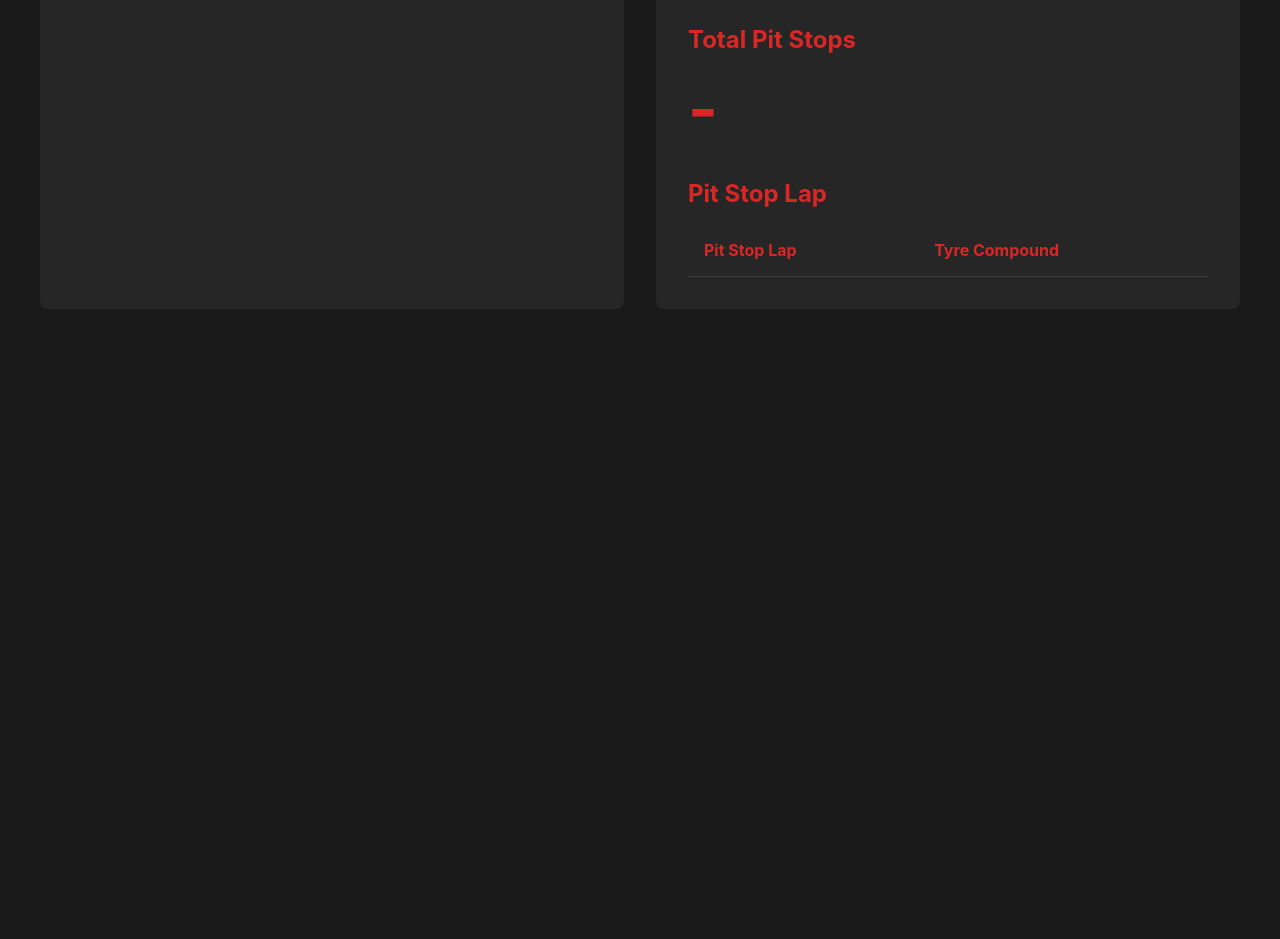
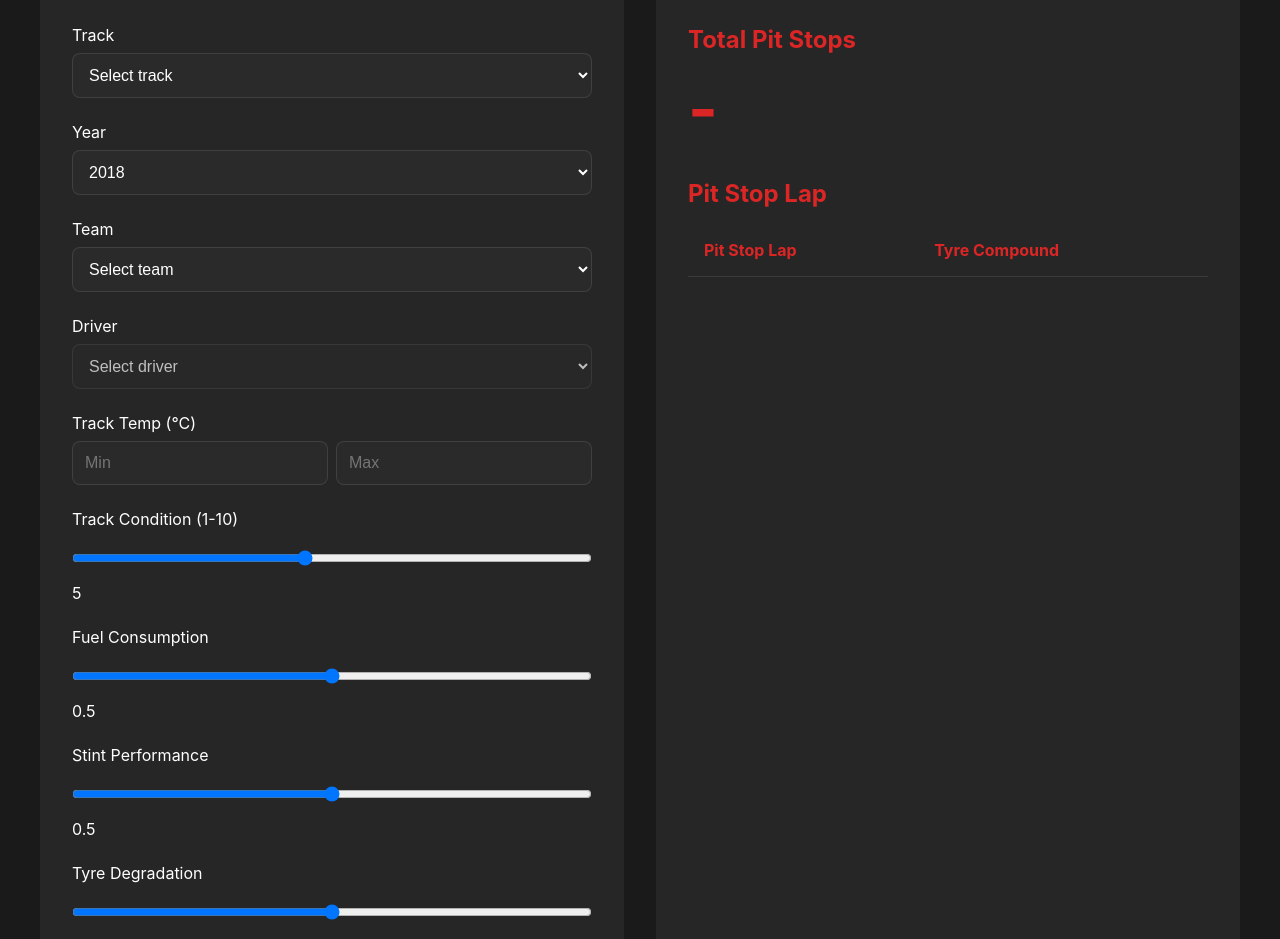
Before and after one commit to TansinTaj/F1--race-strategy, a React (Create React App) app in the folder frontend/: page / in a window 1280 px wide. Shown: the part 120-1059 px from the top of the page. Before the commit the page ends 800 px from the top, so only its background shows below. Built offline with nearby package versions, Linux system fonts and the light colour scheme.

Commit message:
Update InputForm.jsx

```diff
--- a/frontend/src/Components/InputForm.jsx
+++ b/frontend/src/Components/InputForm.jsx
@@ -1,11 +1,20 @@
 import React, { useState } from 'react';
 import axios from 'axios';
-import './styles/Dashboard.css';
+import './styles/Dashboard.css'; // ✅ Corrected path
 
 const VALIDATION_RANGES = {
-  temperature: { min: -50, max: 60 },
-  trackCondition: { min: 1, max: 10 },
-  performance: { min: 0, max: 1 }
+  temperature: {
+    min: -50,  // Adjust these based on your data
+    max: 60
+  },
+  trackCondition: {
+    min: 1,
+    max: 10
+  },
+  performance: {  // For fuel, stint, and tyre degradation
+    min: 0,
+    max: 1
+  }
 };
 
 const InputForm = ({ onSubmit }) => {
@@ -17,16 +26,37 @@ const InputForm = ({ onSubmit }) => {
     trackTempMin: '',
     trackTempMax: '',
     rainfall: '',
-    trackConditionIndex: 5,
-    fuelConsumptionPerStint: 0.5,
-    stintPerformance: 0.5,
-    tyreDegradationPerStint: 0.5,
+    // Adding new sliders with default values
+    trackConditionIndex: 5,  // Scale of 1-10
+    fuelConsumptionPerStint: 0.5,  // Scale of 0-1
+    stintPerformance: 0.5,  // Scale of 0-1
+    tyreDegradationPerStint: 0.5,  // Scale of 0-1
   });
 
-  const tracks = ['Abu Dhabi Grand Prix', 'Australian Grand Prix', 'Austrian Grand Prix', 'Azerbaijan Grand Prix', 'Bahrain Grand Prix', 'Belgian Grand Prix', 'Brazilian Grand Prix', 'British Grand Prix', 'Canadian Grand Prix', 'Chinese Grand Prix', 'Dutch Grand Prix', 'Eifel Grand Prix', 'Emilia Romagna Grand Prix', 'French Grand Prix', 'German Grand Prix', 'Hungarian Grand Prix', 'Italian Grand Prix', 'Japanese Grand Prix', 'Mexican Grand Prix', 'Mexico City Grand Prix', 'Miami Grand Prix', 'Monaco Grand Prix', 'Portuguese Grand Prix', 'Qatar Grand Prix', 'Russian Grand Prix', 'Sakhir Grand Prix', 'Singapore Grand Prix', 'Spanish Grand Prix', 'Styrian Grand Prix', 'São Paulo Grand Prix', 'Turkish Grand Prix', 'Tuscan Grand Prix', 'United States Grand Prix']; // trimmed for brevity
+  const tracks = [
+    'Abu Dhabi Grand Prix', 'Australian Grand Prix', 'Austrian Grand Prix',
+    'Azerbaijan Grand Prix', 'Bahrain Grand Prix', 'Belgian Grand Prix',
+    'Brazilian Grand Prix', 'British Grand Prix', 'Canadian Grand Prix',
+    'Chinese Grand Prix', 'Dutch Grand Prix', 'Eifel Grand Prix',
+    'Emilia Romagna Grand Prix', 'French Grand Prix', 'German Grand Prix',
+    'Hungarian Grand Prix', 'Italian Grand Prix', 'Japanese Grand Prix',
+    'Mexican Grand Prix', 'Mexico City Grand Prix', 'Miami Grand Prix',
+    'Monaco Grand Prix', 'Portuguese Grand Prix', 'Qatar Grand Prix',
+    'Russian Grand Prix', 'Sakhir Grand Prix', 'Singapore Grand Prix',
+    'Spanish Grand Prix', 'Styrian Grand Prix', 'São Paulo Grand Prix',
+    'Turkish Grand Prix', 'Tuscan Grand Prix', 'United States Grand Prix'
+  ];
+
   const years = ['2018', '2019', '2020', '2021', '2022'];
-  const teams = ['Alfa Romeo', 'Alfa Romeo Racing', 'AlphaTauri', 'Alpine', 'Aston Martin', 'Ferrari', 'Force India', 'Haas F1 Team', 'McLaren', 'Mercedes', 'Racing Point', 'Red Bull Racing', 'Renault', 'Sauber', 'Toro Rosso', 'Williams'];
- const driverOptions = {
+
+  const teams = [
+    'Alfa Romeo', 'Alfa Romeo Racing', 'AlphaTauri', 'Alpine',
+    'Aston Martin', 'Ferrari', 'Force India', 'Haas F1 Team',
+    'McLaren', 'Mercedes', 'Racing Point', 'Red Bull Racing',
+    'Renault', 'Sauber', 'Toro Rosso', 'Williams'
+  ];
+
+  const driverOptions = {
     'Alfa Romeo': ['BOT', 'ZHO'],
     'Alfa Romeo Racing': ['GIO', 'KUB', 'RAI'],
     'AlphaTauri': ['GAS', 'KVY', 'TSU'],
@@ -262,32 +292,49 @@ const InputForm = ({ onSubmit }) => {
 
   const handleChange = (e) => {
     const { name, value } = e.target;
-    setFormData(prev => ({ ...prev, [name]: value, ...(name === 'team' ? { driver: '' } : {}) }));
+    setFormData(prevData => ({
+      ...prevData,
+      [name]: value,
+      ...(name === 'team' ? { driver: '' } : {})
+    }));
   };
 
   const handleSliderChange = (e) => {
     const { name, value } = e.target;
-    setFormData(prev => ({ ...prev, [name]: parseFloat(value) }));
+    setFormData(prev => ({
+      ...prev,
+      [name]: parseFloat(value)
+    }));
   };
 
   const validateFormData = (data) => {
     const errors = [];
+
+    // Required fields
     if (!data.track) errors.push('Track is required');
     if (!data.team) errors.push('Team is required');
     if (!data.driver) errors.push('Driver is required');
     if (!data.rainfall) errors.push('Rainfall is required');
 
+    // Temperature validation
     const tempMin = parseInt(data.trackTempMin);
     const tempMax = parseInt(data.trackTempMax);
-    if (isNaN(tempMin) || isNaN(tempMax)) errors.push('Temperature values must be valid numbers');
-    else {
-      if (tempMin < VALIDATION_RANGES.temperature.min || tempMin > VALIDATION_RANGES.temperature.max)
+
+    if (isNaN(tempMin) || isNaN(tempMax)) {
+      errors.push('Temperature values must be valid numbers');
+    } else {
+      if (tempMin < VALIDATION_RANGES.temperature.min || tempMin > VALIDATION_RANGES.temperature.max) {
         errors.push(`Minimum temperature must be between ${VALIDATION_RANGES.temperature.min}°C and ${VALIDATION_RANGES.temperature.max}°C`);
-      if (tempMax < VALIDATION_RANGES.temperature.min || tempMax > VALIDATION_RANGES.temperature.max)
+      }
+      if (tempMax < VALIDATION_RANGES.temperature.min || tempMax > VALIDATION_RANGES.temperature.max) {
         errors.push(`Maximum temperature must be between ${VALIDATION_RANGES.temperature.min}°C and ${VALIDATION_RANGES.temperature.max}°C`);
-      if (tempMin > tempMax) errors.push('Minimum temperature cannot be higher than maximum temperature');
+      }
+      if (tempMin > tempMax) {
+        errors.push('Minimum temperature cannot be higher than maximum temperature');
+      }
     }
 
+    // Slider validations
     if (data.trackConditionIndex < VALIDATION_RANGES.trackCondition.min ||
         data.trackConditionIndex > VALIDATION_RANGES.trackCondition.max) {
       errors.push(`Track condition must be between ${VALIDATION_RANGES.trackCondition.min} and ${VALIDATION_RANGES.trackCondition.max}`);
@@ -299,9 +346,9 @@ const InputForm = ({ onSubmit }) => {
       'Tyre degradation': data.tyreDegradationPerStint
     };
 
-    Object.entries(performanceInputs).forEach(([label, value]) => {
+    Object.entries(performanceInputs).forEach(([name, value]) => {
       if (value < VALIDATION_RANGES.performance.min || value > VALIDATION_RANGES.performance.max) {
-        errors.push(`${label} must be between ${VALIDATION_RANGES.performance.min} and ${VALIDATION_RANGES.performance.max}`);
+        errors.push(`${name} must be between ${VALIDATION_RANGES.performance.min} and ${VALIDATION_RANGES.performance.max}`);
       }
     });
 
@@ -310,6 +357,8 @@ const InputForm = ({ onSubmit }) => {
 
   const handleSubmit = async (e) => {
     e.preventDefault();
+
+    // Validate form data
     const validationErrors = validateFormData(formData);
     if (validationErrors.length > 0) {
       alert('Please correct the following errors:\n' + validationErrors.join('\n'));
@@ -317,9 +366,21 @@ const InputForm = ({ onSubmit }) => {
     }
 
     try {
+      // Convert temperature inputs to numbers and calculate mean
       const tempMin = parseInt(formData.trackTempMin);
       const tempMax = parseInt(formData.trackTempMax);
 
+      if (isNaN(tempMin) || isNaN(tempMax)) {
+        alert('Temperature values must be valid numbers');
+        return;
+      }
+
+      if (tempMin > tempMax) {
+        alert('Minimum temperature cannot be higher than maximum temperature');
+        return;
+      }
+
+      // Prepare data for backend matching the InputFeatures schema
       const backendData = {
         eventYear: parseInt(formData.eventYear),
         EventName: formData.track,
@@ -327,20 +388,27 @@ const InputForm = ({ onSubmit }) => {
         Driver: formData.driver,
         meanAirTemp: (tempMin + tempMax) / 2,
         Rainfall: formData.rainfall,
+        // Ensure these values are within the expected ranges
         trackConditionIndex: Math.min(10, Math.max(1, formData.trackConditionIndex)),
         fuelConsumptionPerStint: Math.min(1, Math.max(0, formData.fuelConsumptionPerStint)),
         stintPerformance: Math.min(1, Math.max(0, formData.stintPerformance)),
         tyreDegradationPerStint: Math.min(1, Math.max(0, formData.tyreDegradationPerStint))
       };
 
+      console.log('Sending data to backend:', backendData);
+
+      // Make API call with error handling
       const response = await axios.post('http://localhost:8000/predict', backendData);
+      console.log('Received response:', response.data);
 
       if (response.data) {
+        // Format the prediction data for display
         const prediction = {
           totalPitStops: response.data["Total Pit Stops"],
           pitStopLaps: response.data["Pit Stop Laps"],
           tireStrategy: response.data["Tire Strategy"]
         };
+
         onSubmit(prediction);
       } else {
         throw new Error('No data received from the backend');
@@ -348,18 +416,195 @@ const InputForm = ({ onSubmit }) => {
 
     } catch (error) {
       console.error('Prediction error:', error);
+
+      // More specific error messages based on the error type
       if (error.response) {
-        if (error.response.status === 404) alert('No matching race found.');
-        else if (error.response.status === 422) alert('Invalid input data.');
-        else alert(`Server error: ${error.response.data.detail || 'Unknown error'}`);
-      } else alert('An unexpected error occurred.');
+        // Backend returned an error response
+        if (error.response.status === 404) {
+          alert('No matching race found in the dataset. Please check your race details.');
+        } else if (error.response.status === 422) {
+          alert('Invalid input data. Please check your form values.');
+        } else {
+          alert(`Server error: ${error.response.data.detail || 'Unknown error'}`);
+        }
+      } else if (error.request) {
+        // Request was made but no response received
+        alert('Unable to reach the prediction server. Please check if the backend is running.');
+      } else {
+        // Something else went wrong
+        alert('Error making prediction: ' + error.message);
+      }
     }
   };
 
   return (
-    <form onSubmit={handleSubmit} className="input-form">
-      {/* Form fields here */}
-    </form>
+    <div className="input-form">
+      <form onSubmit={handleSubmit}>
+        {/* Original Inputs (unchanged) */}
+        <div className="form-group">
+          <label>Track</label>
+          <select
+            name="track"
+            value={formData.track}
+            onChange={handleChange}
+            required
+          >
+            <option value="" disabled>Select track</option>
+            {tracks.map(track => (
+              <option key={track} value={track}>{track}</option>
+            ))}
+          </select>
+        </div>
+
+        <div className="form-group">
+          <label>Year</label>
+          <select name="eventYear" value={formData.eventYear} onChange={handleChange} required>
+            <option value="" disabled>Select year</option>
+            {years.map(year => <option key={year} value={year}>{year}</option>)}
+          </select>
+        </div>
+
+        <div className="form-group">
+          <label>Team</label>
+          <select
+            name="team"
+            value={formData.team}
+            onChange={handleChange}
+            required
+          >
+            <option value="" disabled>Select team</option>
+            {teams.map(team => (
+              <option key={team} value={team}>{team}</option>
+            ))}
+          </select>
+        </div>
+
+        <div className="form-group">
+          <label>Driver</label>
+          <select
+            name="driver"
+            value={formData.driver}
+            onChange={handleChange}
+            required
+            disabled={!formData.team}
+          >
+            <option value="" disabled>Select driver</option>
+            {formData.team && driverOptions[formData.team].map(driver => (
+              <option
+                key={driver}
+                value={driver}
+                title={driverInfo[driver]?.name ?
+                  `${driverInfo[driver].name} - ${Object.entries(driverInfo[driver].history)
+                    .map(([team, years]) => `${team} (${years})`)
+                    .join(', ')}`
+                  : driver}
+              >
+                {driver}
+              </option>
+            ))}
+          </select>
+        </div>
+
+          <div className="form-group">
+          <label>Track Temp (°C)</label>
+            <div className="temp-range">
+            <input
+              type="number"
+              name="trackTempMin"
+              placeholder="Min"
+              value={formData.trackTempMin}
+              onChange={handleChange}
+              required
+            />
+            <input
+              type="number"
+              name="trackTempMax"
+              placeholder="Max"
+              value={formData.trackTempMax}
+              onChange={handleChange}
+              required
+            />
+            </div>
+          </div>
+
+        {/* New slider inputs */}
+        <div className="form-group">
+          <label>Track Condition (1-10)</label>
+          <input
+            type="range"
+            name="trackConditionIndex"
+            min="1"
+            max="10"
+            value={formData.trackConditionIndex}
+            onChange={handleSliderChange}
+            className="slider"
+          />
+          <span>{formData.trackConditionIndex}</span>
+          </div>
+
+          <div className="form-group">
+          <label>Fuel Consumption</label>
+          <input
+            type="range"
+            name="fuelConsumptionPerStint"
+            min="0"
+            max="1"
+            step="0.1"
+            value={formData.fuelConsumptionPerStint}
+            onChange={handleSliderChange}
+            className="slider"
+          />
+          <span>{formData.fuelConsumptionPerStint}</span>
+            </div>
+
+        <div className="form-group">
+          <label>Stint Performance</label>
+          <input
+            type="range"
+            name="stintPerformance"
+            min="0"
+            max="1"
+            step="0.1"
+            value={formData.stintPerformance}
+            onChange={handleSliderChange}
+            className="slider"
+          />
+          <span>{formData.stintPerformance}</span>
+          </div>
+
+        <div className="form-group">
+          <label>Tyre Degradation</label>
+          <input
+            type="range"
+            name="tyreDegradationPerStint"
+            min="0"
+            max="1"
+            step="0.1"
+            value={formData.tyreDegradationPerStint}
+            onChange={handleSliderChange}
+            className="slider"
+          />
+          <span>{formData.tyreDegradationPerStint}</span>
+        </div>
+
+        <div className="form-group">
+          <label>Rainfall</label>
+          <select
+            name="rainfall"
+            value={formData.rainfall}
+            onChange={handleChange}
+            required
+          >
+            <option value="" disabled>Select option</option>
+            {rainfallOptions.map(option => (
+              <option key={option} value={option}>{option}</option>
+            ))}
+          </select>
+        </div>
+
+        <button type="submit" className="predict-button">PREDICT</button>
+      </form>
+    </div>
   );
 };
 
```
